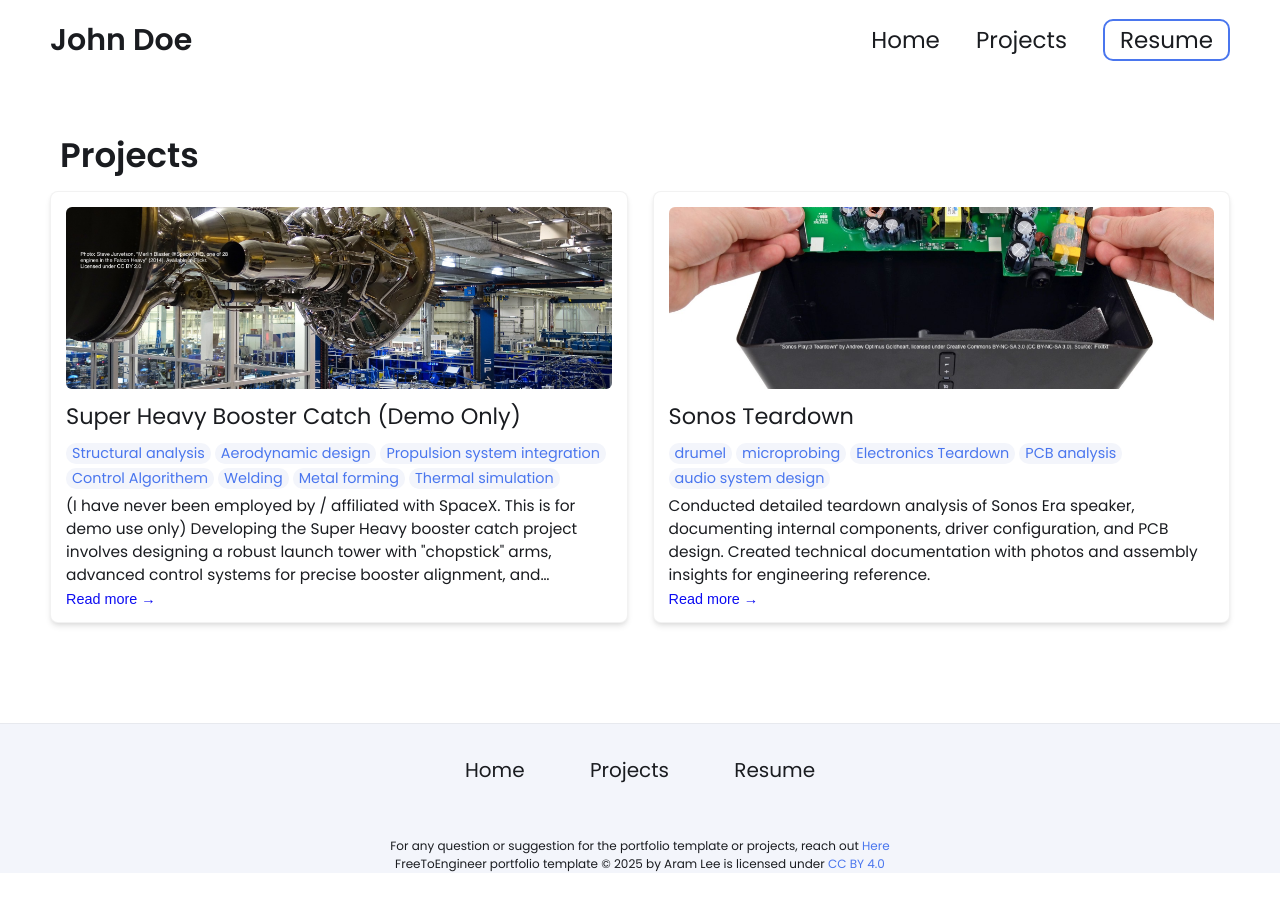
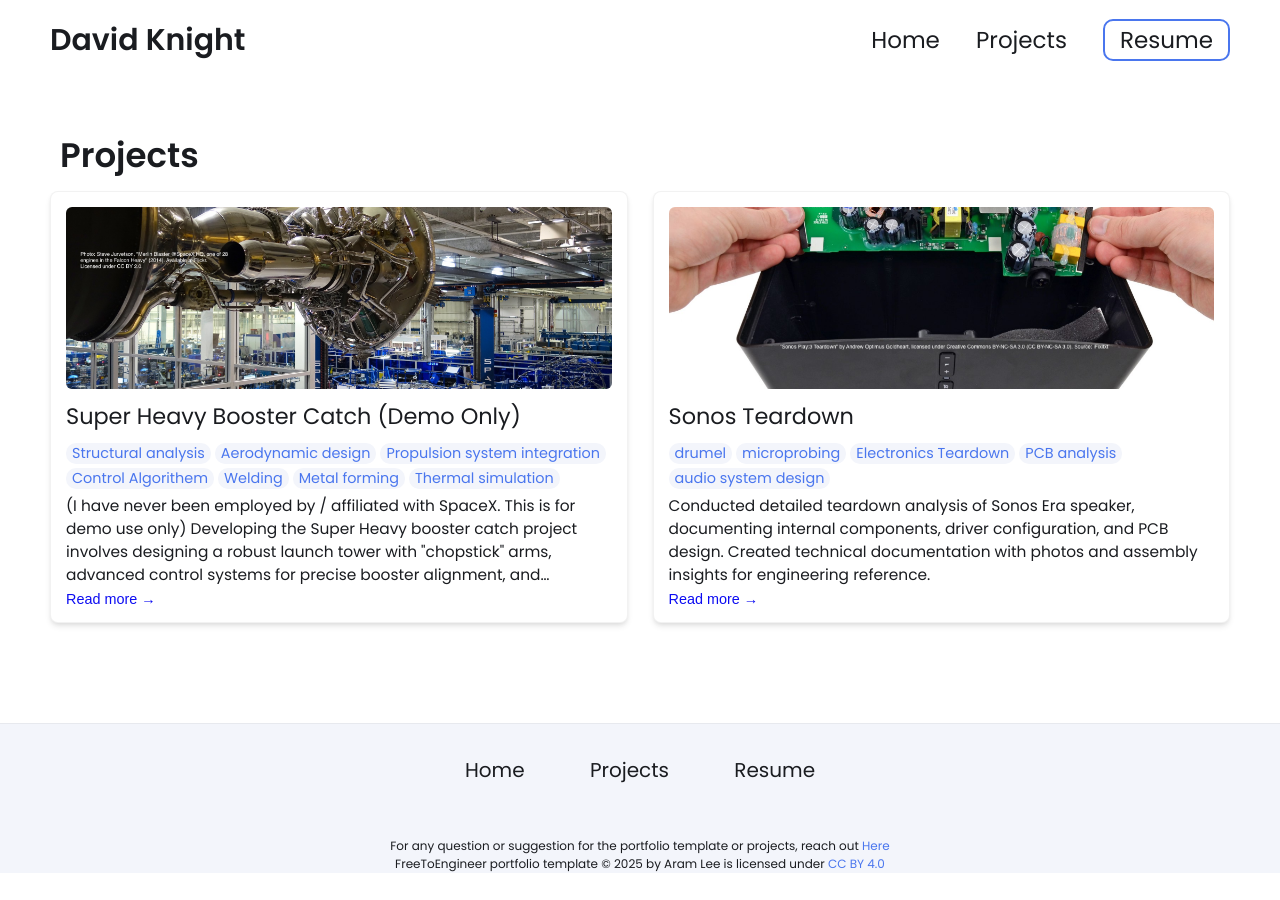
Before and after one commit to David-K-NZ/David-K-NZ.github.io, a Jekyll site: the page built from projects.html, in a window 1280 px wide. Built offline with Jekyll 4.4.1, drawn with Linux system fonts in a browser that asks for light colours; part of the change alters nothing that is shown.

Commit message:
Update _config.yml
Update for first revision of portfolio

```diff
--- a/_config.yml
+++ b/_config.yml
@@ -7,17 +7,17 @@
 
 # Main Page Setup
 
-title: John Doe's Portfolio # This is what shows up in the tab of the browser
+title: David Knight's Portfolio # This is what shows up in the tab of the browser
 
 
 
 # Hero Section
-name: John Doe
-headline: headline message
+name: David Knight
+headline: Mechanical Design Engineer
 description: >- # dont remove this line. this will ignore all new lines until the next section
-  Write an awesome intro and discuss your highlights and qualification. You can edit this
-  line in _config.yml. It will appear in your document head meta (for
-  Google search results) and in your feed.xml site description.
+  Mechanical Design Engineer trained in Christchurch, NZ. Three years of experience across mechanical consulting & small assembly design.
+  Skilled with 3D CAD, FEA, and CFD tools for engineering design, along with coding in MATLAB/Python for engineering applications. Driven, hardworking,
+  and ready to develop my skills in the UK engineering market.
 
 # Place your profile image in /assets/images/profile-image/folder and edit the file name
 profile_image: ./assets/images/profile-image/avatar.jpeg
@@ -31,9 +31,9 @@ resume-url: https://drive.google.com/file/d/13Z3duVzh-gguPU5r03oJVEE6rV9rd3DS/vi
 # Set up external links - this will show up as small icons next to your name.
 
 external-links:    # input only your own url slug. The icons with missing entries will not appear.
-  linkedin: test    # https://www.linkedin.com/in/{your url slug}
-  github: leea12    # https://github.com/{your url slug}
-  stackoverflow: test      # https://stackoverflow.com/users/{your url slug}
+  linkedin: https://www.linkedin.com/in/david-knight-897942236/    # https://www.linkedin.com/in/{your url slug}
+  github:    # https://github.com/{your url slug}
+  stackoverflow:       # https://stackoverflow.com/users/{your url slug}
   medium:            # https://medium.com/@{your url slug}
   x-twitter:   # https://x.com/{your url slug}
   threads:            # https://threads.net/@{your url slug}
@@ -47,32 +47,23 @@ external-links:    # input only your own url slug. The icons with missing entrie
 skills:
   - category: 3D Modeling
     tools:
-    - Onshape
     - Solidworks
-    - Creo
-    - Fusion 360 (Autodesk)
-    - Blender (for complex shapes or animations)
-    - Siemens NX
-    - Inventor (Autodesk)
-    - CATIA (Dassault Systèmes)
+    - Navisworks
+    - Spaceclaim (ANSYS)
+    - ABAQUS
+
   - category: Prototyping
     tools:
-    - SLA
-    - CNC
-    - FDM
-    - SLS
-    - DMLS
-    - PolyJet Printing
-    - Vacuum Casting
-    - Laser Cutting
-    - Water Jet Cutting
-    - Arduino / Raspberry Pi
-    - Breadboarding for circuit testing
+    - 3D Printing
+    - Machining (Turning, milling, and hand tools)
+    - CNC programming
+    - Batch run ordering
+
   - category: Design Standards / Practices
     tools:
-    - GD&T ASME Y14
-    - ISO fits and tolerances
-    - PLM (PTC Windchill / Arena)
+    - AS/NZS Standard families
+    - BS/EN Standards
+    - Designing for regulatory compliance
   - category: PCB Design
     tools:
     - Altium Designer
```
